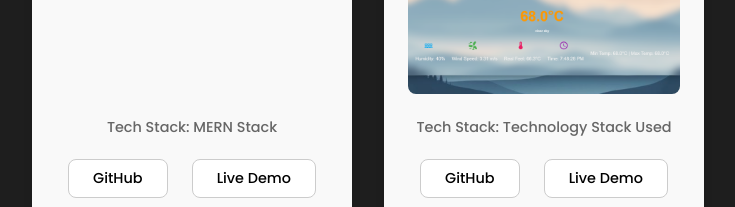
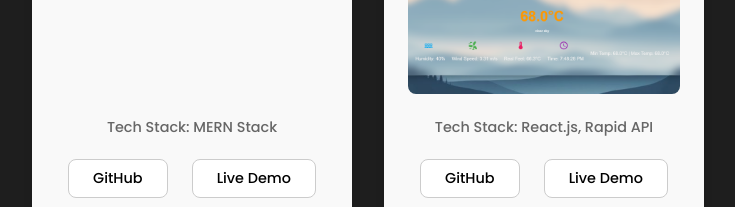
Before and after one commit to MohdUmar07/Personal_Portfolio, a React (Create React App) app: page / in a window 1280 px wide. Shown: the part 2920-3127 px from the top of the page, without its empty margins (272-1007 px from the left). Built offline with nearby package versions, Linux system fonts and the light colour scheme.

Commit message:
updated the tech stack of a project

```diff
--- a/src/components/Works/work.js
+++ b/src/components/Works/work.js
@@ -89,7 +89,7 @@ const Works = () => {
         <div className="workItem">
           <h3 className="projectTitle">Aero Alert</h3>
           <img src={pro4} alt="project-4" className="worksImg" />
-          <p className="techStack">Tech Stack: Technology Stack Used</p>
+          <p className="techStack">Tech Stack: React.js, Rapid API</p>
           <div className="workLinks">
             <a
               href="https://github.com/MohdUmar07/Your-Project-Repo"
```
